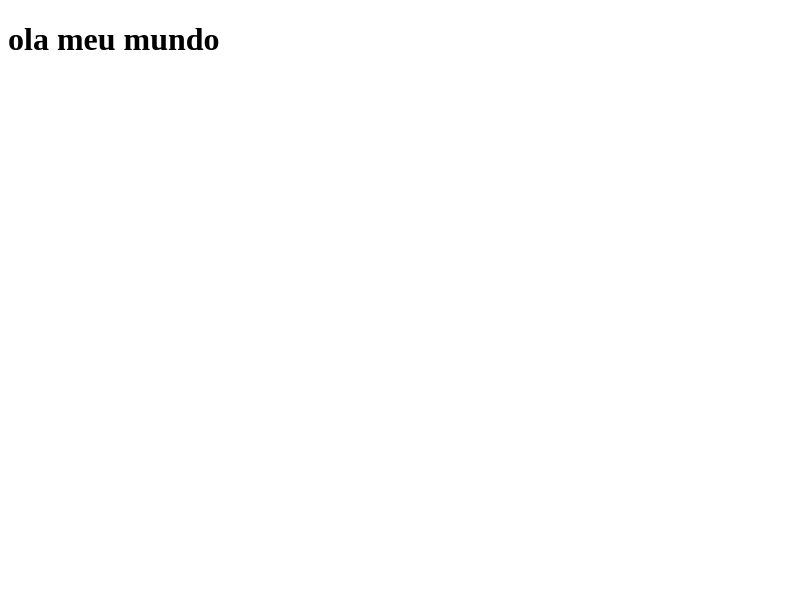
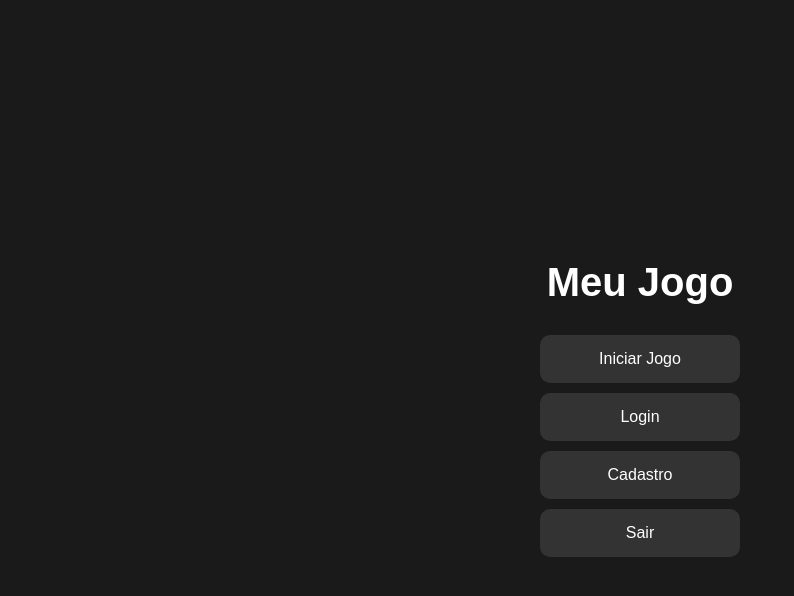
Before and after one commit to theyllorhenrique/gede.io, a website: page public/index.html in a window 1280 px wide. Shown: the whole page, without its empty margins (0-794 px from the left). Drawn offline with Linux system fonts and the light colour scheme.

Commit message:
adiconando menu

```diff
--- a/public/index.html
+++ b/public/index.html
@@ -1,11 +1,82 @@
 <!DOCTYPE html>
-<html lang="en">
+<html lang="pt-BR">
 <head>
-    <meta charset="UTF-8">
-    <meta name="viewport" content="width=device-width, initial-scale=1.0">
-    <title>Document</title>
+  <meta charset="UTF-8" />
+  <meta name="viewport" content="width=device-width, initial-scale=1.0"/>
+  <title>Menu do Jogo</title>
+  <style>
+    body {
+      margin: 0;
+      padding: 0;
+      background: #1a1a1a;
+      color: white;
+      font-family: Arial, sans-serif;
+      display: flex;
+      justify-content: center;
+      align-items: center;
+      height: 100vh;
+    }
+
+    .menu {
+      text-align: center;
+    }
+
+    .menu h1 {
+      font-size: 2.5em;
+      margin-bottom: 30px;
+    }
+
+    .menu button {
+      display: block;
+      width: 200px;
+      padding: 15px;
+      margin: 10px auto;
+      font-size: 1em;
+      background: #333;
+      border: none;
+      color: white;
+      border-radius: 10px;
+      cursor: pointer;
+      transition: 0.3s;
+    }
+
+    .menu button:hover {
+      background: #555;
+    }
+  </style>
 </head>
 <body>
-    <h1>ola meu mundo</h1>
+
+  <div class="menu">
+    <h1>Meu Jogo</h1>
+    <button onclick="startGame()">Iniciar Jogo</button>
+    <button onclick="login()">Login</button>
+    <button onclick="register()">Cadastro</button>
+    <button onclick="exitGame()">Sair</button>
+  </div>
+
+  <script>
+    function startGame() {
+      alert("Jogo iniciado!");
+      // Redirecionar ou iniciar lógica do jogo
+      // location.href = "/jogo.html"
+    }
+
+    function login() {
+      alert("Abrir tela de login");
+      // location.href = "/login.html"
+    }
+
+    function register() {
+      alert("Abrir tela de cadastro");
+      // location.href = "/cadastro.html"
+    }
+
+    function exitGame() {
+      alert("Você saiu.");
+      // Pode usar window.close() em apps desktop, não funciona em navegadores
+    }
+  </script>
+
 </body>
 </html>
```
